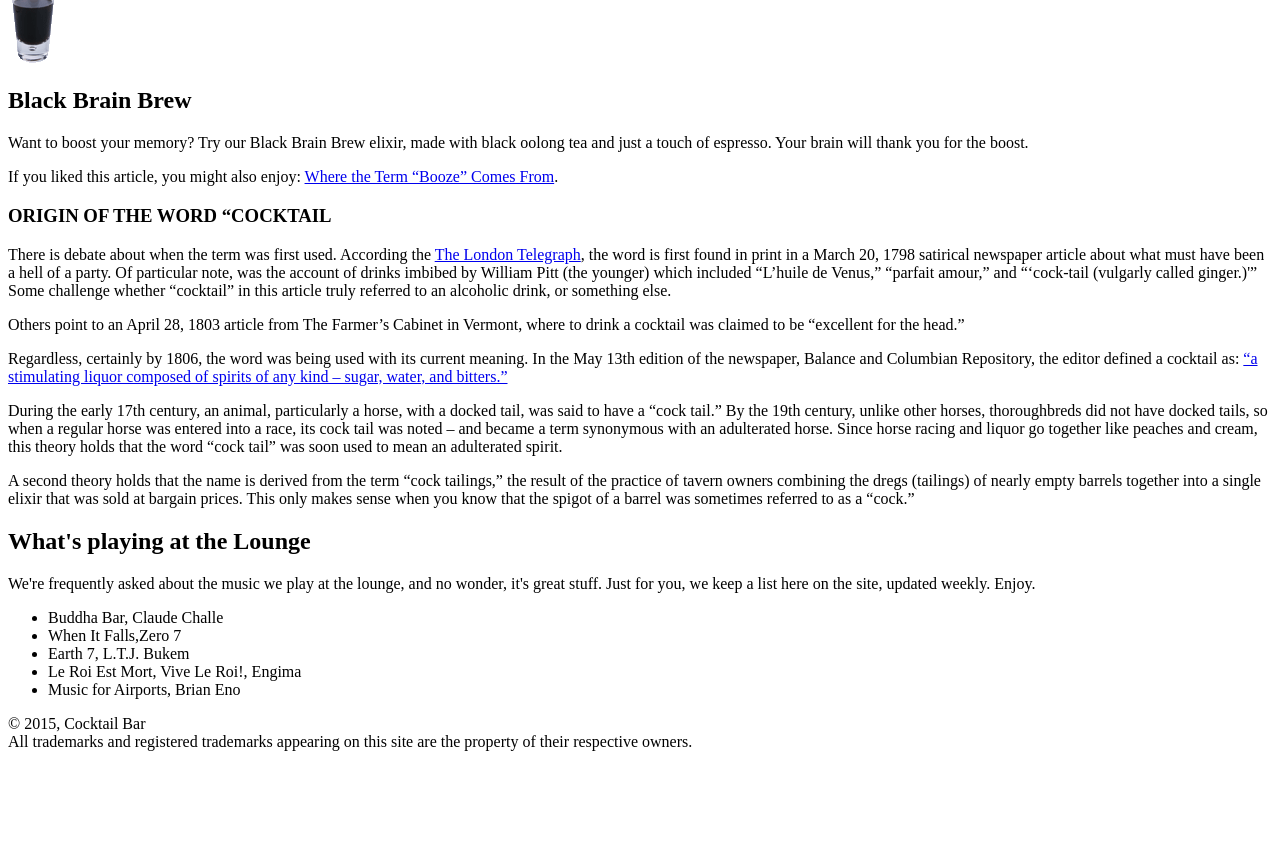
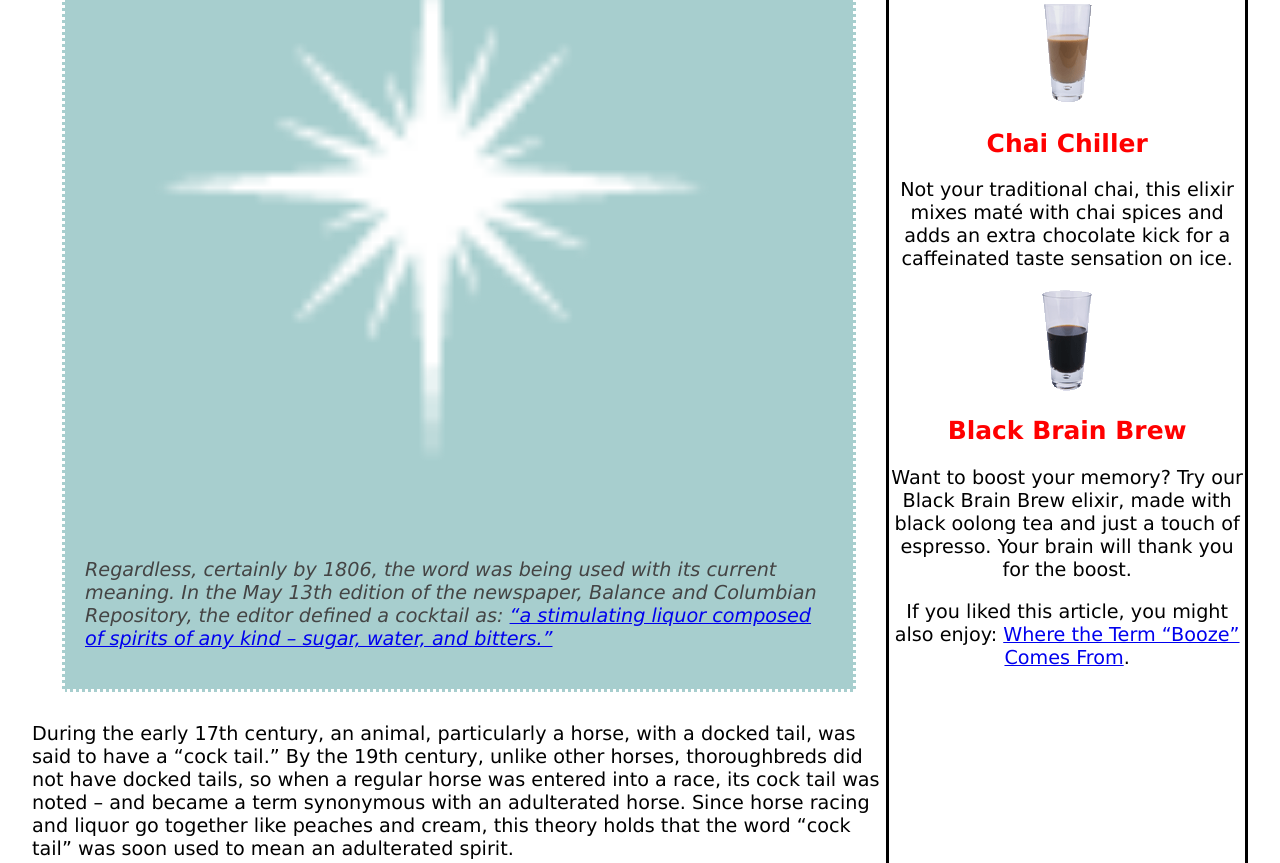
Before and after one commit to AndresNijs-Vives/Web-Development, a plain HTML site: page labo-8/opdracht cocktail bar/begin_cocktail_bar/loungestart.html in a window 1280 px wide. Shown: the part 912-1775 px from the top of the page. Before the commit the page ends 1671 px from the top, so only its background shows below. Drawn offline with Linux system fonts and the light colour scheme.

Commit message:
cocktail bar

```diff
--- a/labo-8/opdracht cocktail bar/begin_cocktail_bar/loungestart.html
+++ b/labo-8/opdracht cocktail bar/begin_cocktail_bar/loungestart.html
@@ -2,6 +2,7 @@
 <html  lang="en">
 <head>
     <title>Cocktail-bar</title>
+    <link rel="stylesheet" href="style.css">
     <style>
     </style>
 </head>
@@ -9,12 +10,13 @@
 <header>
     <p><img src="images/cocktails.png" alt="Cocktail Bar"/></p>
 </header>
-      <article>
+<article class="weekly">
     <h1>Weekly  Specials</h1>
+    <img src="images/cocktail.gif" alt="pinkstuff" class="pinkstuff">
     <p>
         <img src="images/yellow.gif" alt="Lemon Breeze Elixir"/>
     </p>
-          <h2>Lemon Breeze</h2>
+    <h2 class="rubriek">Lemon Breeze</h2>
     <p>
         The ultimate healthy drink, this elixir combines
         herbal botanicals, minerals, and vitamins with
@@ -26,7 +28,7 @@
     <p>
         <img src="images/chai.gif" alt="Chai Chiller Elixir"/>
     </p>
-          <h2>Chai Chiller</h2>
+    <h2 class="rubriek">Chai Chiller</h2>
     <p>
         Not your traditional chai, this elixir mixes maté
         with chai spices and adds an extra chocolate kick for
@@ -36,7 +38,7 @@
     <p>
         <img src="images/black.gif" alt="Black Brain Brew Elixir"/>
     </p>
-          <h2>Black Brain Brew</h2>
+    <h2 class="rubriek">Black Brain Brew</h2>
     <p>
         Want to boost your memory?  Try our Black Brain Brew
         elixir, made with black oolong tea and just a touch
@@ -46,13 +48,13 @@
     <p>
         If you liked this article, you might also enjoy:
 
-              <a href="http://www.todayifoundout.com/index.php/2010/08/origin-of-the-term-booze/" title="Booze">Where the Term “Booze” Comes From</a>.
+        <a class="hover" href="http://www.todayifoundout.com/index.php/2010/08/origin-of-the-term-booze/" title="Booze">Where the Term “Booze” Comes From</a>.
     </p>
 
 </article>
- 	  <section>
+<section class="origin">
     <article>
-          <h1>ORIGIN OF THE WORD “COCKTAIL</h1>
+        <h1>ORIGIN OF THE WORD "COCKTAIL"</h1>
         <p>
             There is debate about when the term was first used. According the <a href="http://www.telegraph.co.uk/luxury/travel/1256/the-surprising-history-of-the-cocktail.html">The London Telegraph</a>,
             the word is first found in print in a March 20, 1798 satirical newspaper article about what must
@@ -67,11 +69,17 @@
             where to drink a cocktail was claimed to be “excellent for the head.”
         </p>
 
-          <p id="guarantee">
+        <div id="guarantee">
+            <img class="star"src="images/background.gif" alt="star">
+            <p class="startext">
+
                 Regardless, certainly by 1806, the word was being used with its current meaning. In the May 13th edition of the newspaper,
                 Balance and Columbian Repository, the editor defined a cocktail as:
                 <a href="http://www.chowhound.com/food-news/54845/whats-the-origin-of-the-word-cocktail/">“a stimulating liquor composed of spirits of any kind – sugar, water, and bitters.”</a>
             </p>
+        </div>
+
+
 
         <p>
             During the early 17th century, an animal, particularly a horse, with a docked tail, was said to have a “cock tail.”
@@ -97,7 +105,7 @@
             Enjoy.
         </p>
         <ul>
-              <li>Buddha Bar, Claude Challe</li>
+            <li><i>Buddha Bar</i>, <strong>Claude Challe</strong></li>
             <li>When It Falls,Zero 7</li>
             <li>Earth 7, L.T.J. Bukem</li>
             <li>Le Roi Est Mort, Vive Le Roi!, Engima</li>
--- /dev/null
+++ b/labo-8/opdracht cocktail bar/begin_cocktail_bar/style.css
@@ -0,0 +1,68 @@
+body{
+    margin:auto;
+    width: 95%;
+    font-family: Verdana, Helvetica, Arial;
+    font-size: 1.2em;
+    display: flex;
+    flex-wrap: wrap;
+
+
+}
+h1,h2{
+    color: #007e7e;
+
+}
+h1{
+    font-size: 150%;
+}
+h2{
+    font-size: 130%;
+}
+.rubriek{
+    color: red;
+    text-align: center;
+}
+footer{
+    font-size: 50%;
+}
+.hover :hover{
+    background-color: brown;
+
+}
+.weekly{
+    text-align: center;
+    order: 1;
+    flex: 29%;
+    border-style: solid;
+}
+header{
+    order: -1;
+}
+#guarantee{
+    margin: 30px;
+    padding: 20px;
+    color: #444444;
+    background-color: #a7cece;
+    border-style: dotted;
+    border-color: white;
+    display: flex;
+    flex-wrap: wrap;
+}
+.origin{
+    flex: 70%;
+}
+footer{
+    order: 99;
+}
+.star{
+
+    order: 1;
+    flex: 10%;
+
+}
+.startext{
+    order: 2;
+    flex: 90%;
+    font-style: italic;
+
+}
```
Lines whose indentation alone changed are shown as unchanged.
